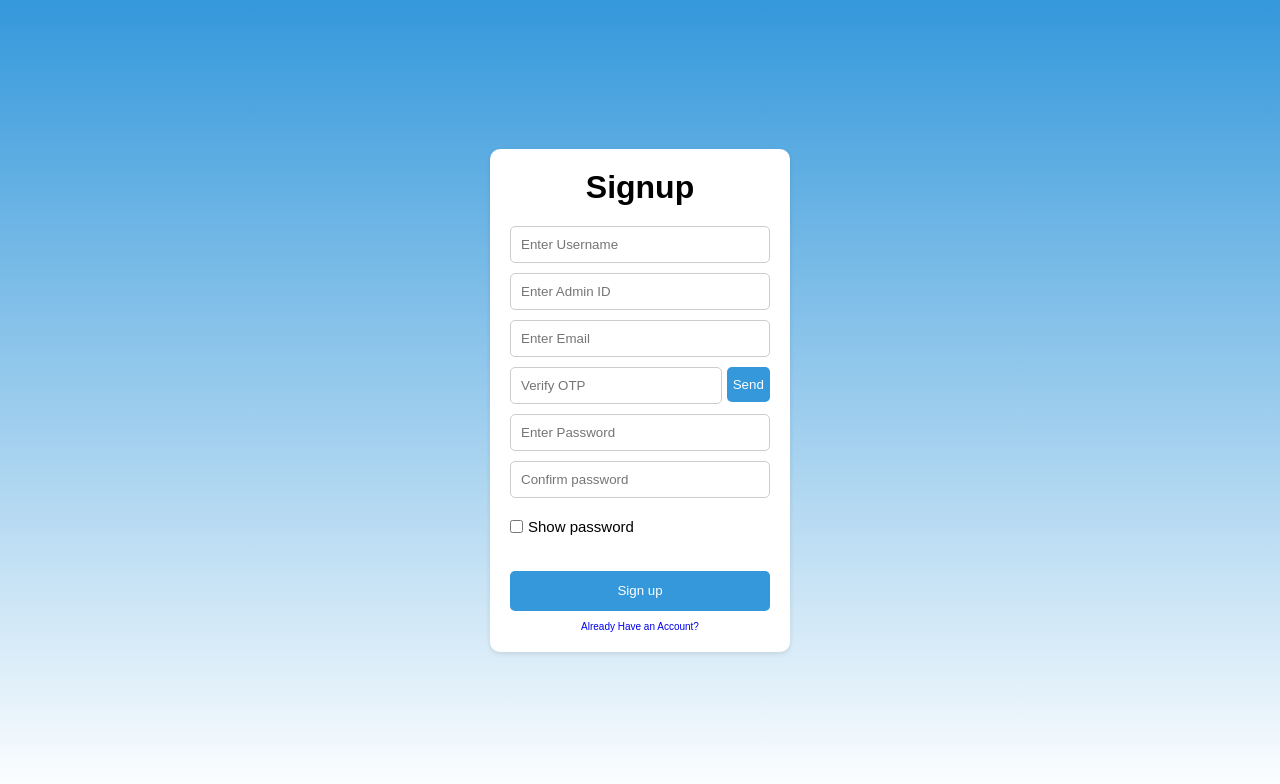
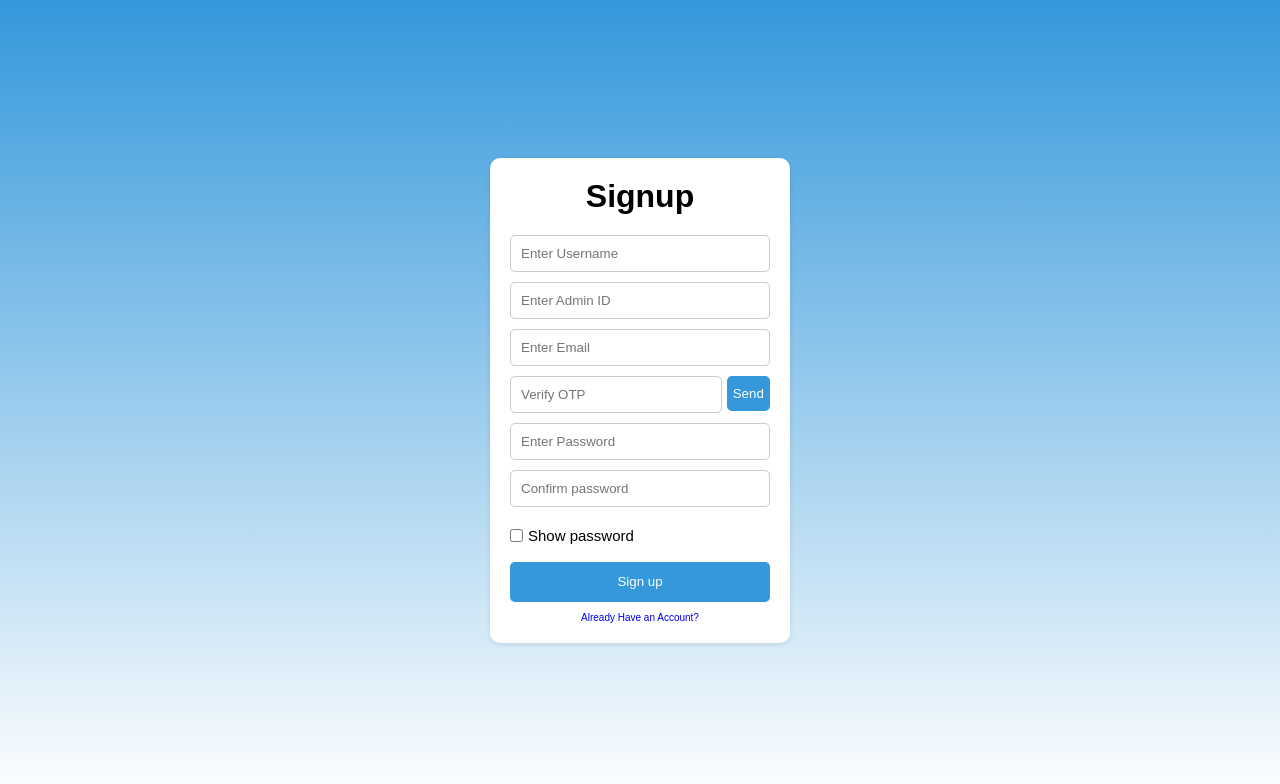
Before and after one commit to RAKHEEBAHMAD/necnapp, a Node server app: page /admin-page in a window 1280 px wide. Shown: the top 784 px of the page. Run offline with Node 20, Linux system fonts and the light colour scheme; some libraries are stand-ins or nearby versions.

Commit message:
some changes of UI

```diff
--- a/server.js
+++ b/server.js
@@ -24,10 +24,10 @@ mongoose
 // routes
 
 app.get("/", (req, res) => {
-  res.render("firstpage");
+  return res.render("firstpage");
 });
 app.get("/home", (req, res) => {
-  res.send("hello sham");
+  return res.send("hello sham");
 });
 
 // student page
--- a/views/adminsignup.ejs
+++ b/views/adminsignup.ejs
@@ -39,11 +39,6 @@
             border-radius: 10px;
             box-shadow: 0 2px 5px rgba(0, 0, 0, 0.1);
             width: 300px;
-        }
-
-        label {
-            font-weight: bold;
-            margin-bottom: 5px;
         }
 
         input[type="text"],
@@ -149,9 +144,9 @@
             <div class="red" id="check"></div>
             <div class="show-checkbox">
                 <input type="checkbox" name="show" id="show" onclick="showpassword()">
-                <p>Show password</p>
+                <label for="show">Show password</label>
             </div>
-            </br></br>
+            </br>
             <input type="submit" id="submit" value="Sign up">
             <div class="account"><a href="/admin-login" target="_self">Already Have an Account?</a></div>
         </form>
--- a/views/inchargesignup.ejs
+++ b/views/inchargesignup.ejs
@@ -151,7 +151,7 @@
                 <input type="checkbox" name="show" id="show" onclick="showpassword()">
                 <p>Show password</p>
             </div>
-            </br></br>
+            </br>
             <input type="submit" id="submit" value="Sign up">
             <div class="account"><a href="/incharge-login" target="_self">Already Have an Account?</a></div>
         </form>
--- a/views/studentprofile.ejs
+++ b/views/studentprofile.ejs
@@ -1,5 +1,6 @@
 <!DOCTYPE html>
 <html lang="en">
+
 <head>
     <meta charset="UTF-8">
     <meta name="viewport" content="width=device-width, initial-scale=1.0">
@@ -95,9 +96,9 @@ li {
         .print-data:hover {
             background-color: #0056b3;
         }
-
     </style>
 </head>
+
 <body>
     <div class="profile">
         <div class="profile-header">
@@ -141,4 +142,5 @@ li {
         </div>
     </div>
 </body>
+
 </html>
```
Also changed, not shown: views/adminlogin.ejs (+4 -19 lines), views/inchargelogin.ejs (+1 -7 lines), views/studentlogin.ejs (+1 -11 lines), views/studentsignup.ejs (+6 -4 lines). Lines whose indentation alone changed are shown as unchanged.
